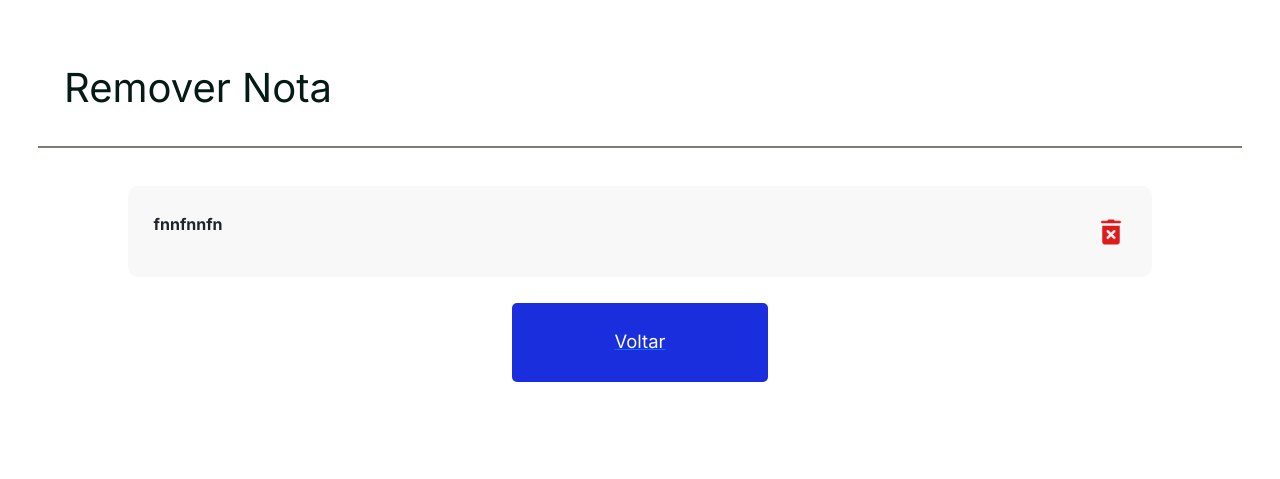
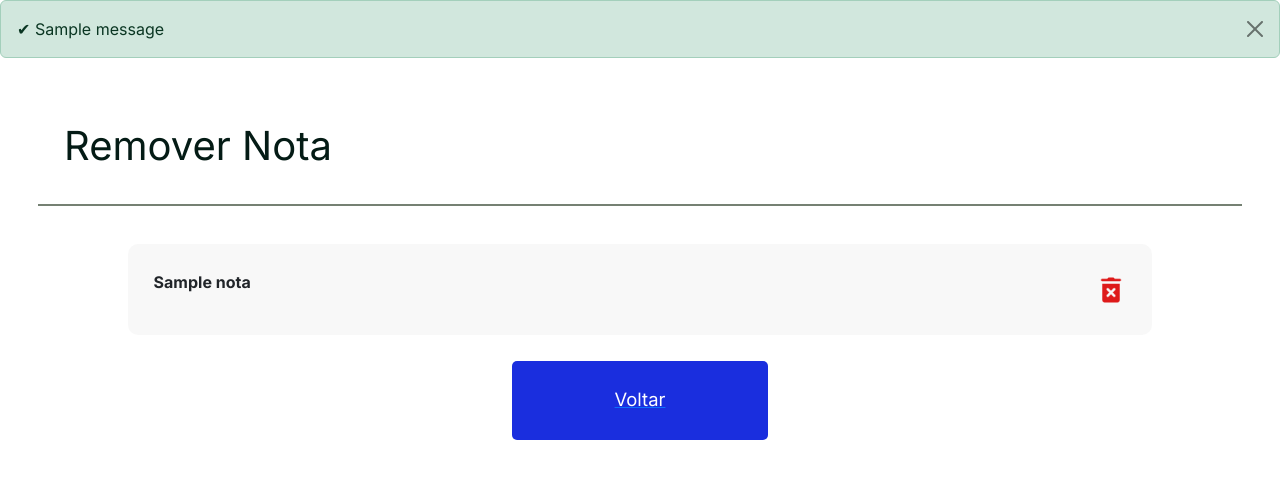
Before and after one commit to joycesilvaaa/BlocosRapidos, a Flask app: template src/templates/deletar.html in a window 1280 px wide. Shown: the top 479 px of the page. Run offline with Flask 3, Linux system fonts and the light colour scheme; the template is opened without the code that fills it: most values are stand-ins (such as "Sample title", 1, 10 or a date in 2020); one stand-in notice (Sample message) is shown; parts of the project's set-up code (start-up, migrations or seed data) failed here and were passed over; some web fonts are replaced.

Commit message:
adicionei flash e configurei para funcionar

```diff
--- a/src/templates/deletar.html
+++ b/src/templates/deletar.html
@@ -9,15 +9,28 @@
 {% endblock %}
 <!-- Conteudo da Pagina -->
 {% block conteudo %}
+{% with messages = get_flashed_messages() %}
+        {% if messages %}
+            <div id="alerta" class="alert alert-success alert-dismissible fade show" role="alert">
+            {% for message in messages %}
+                &#10004; {{ message }}
+            {% endfor %}
+            <button type="button" class="btn-close" data-bs-dismiss="alert" aria-label="Close"></button>
+            </div>
+        {% endif %}
 <header class="header">
         <h1>Remover Nota</h1>
 </header>
 <main>
+
+        {% endwith %}
     <section class="notas">
+        {% for nota in notas_deletar: %}
         <div class="nota-remover">
-            <p>fnnfnnfn</p>
-            <a href="/remove"><img src="{{ url_for('static', filename='imagem/remove_nota.png') }}" alt="Click para visualizar a nota."></a>
+            <p>{{ nota[1] }}</p>
+            <a href="/remove/{{ nota[0] }}"><img src="{{ url_for('static', filename='imagem/remove_nota.png') }}" alt="Click para visualizar a nota."></a>
         </div>
+        {% endfor %}
         <div class="voltar">
             <a href="/"> <p class="Voltar">Voltar</p></a>
         </div>
```
